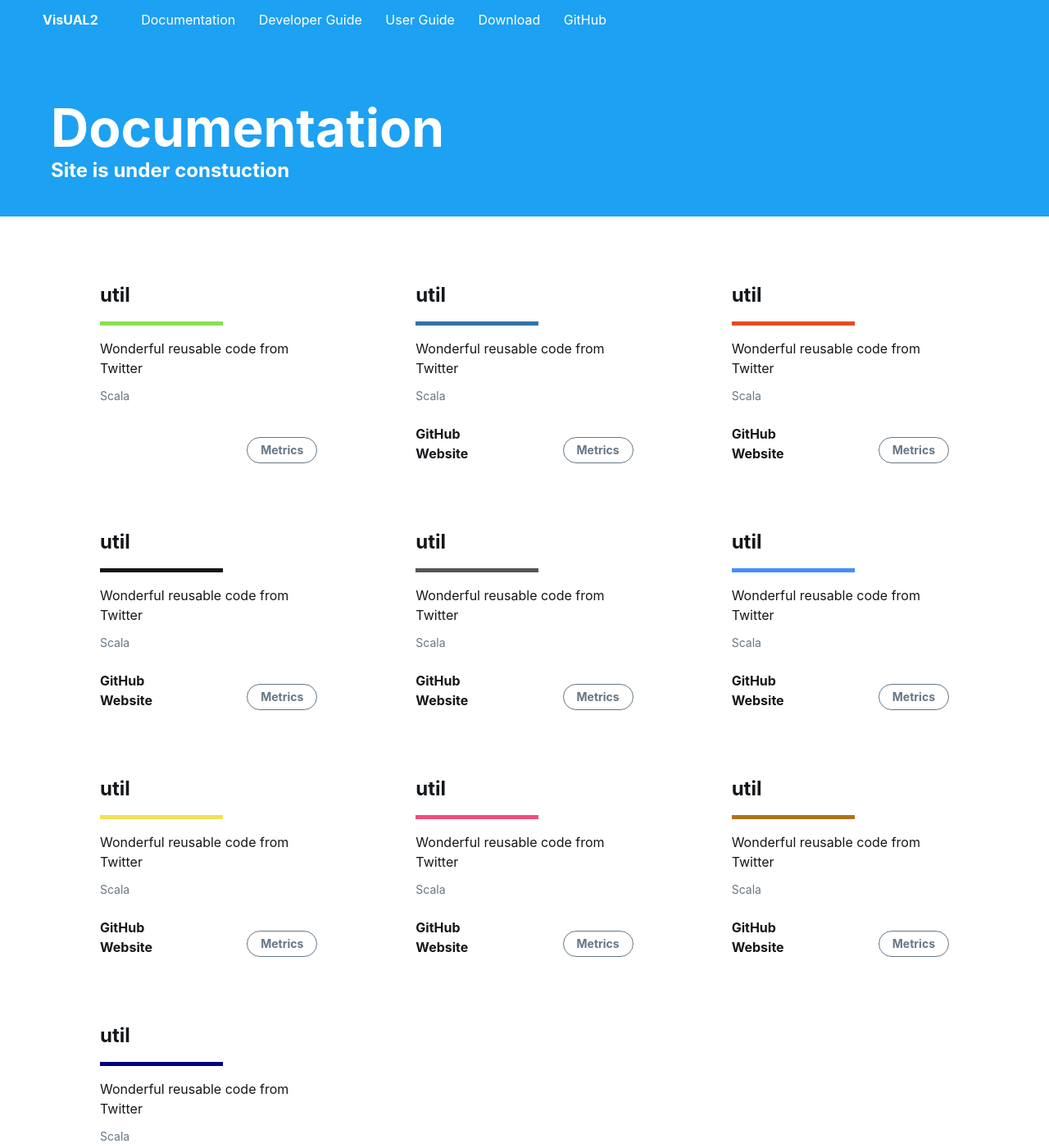
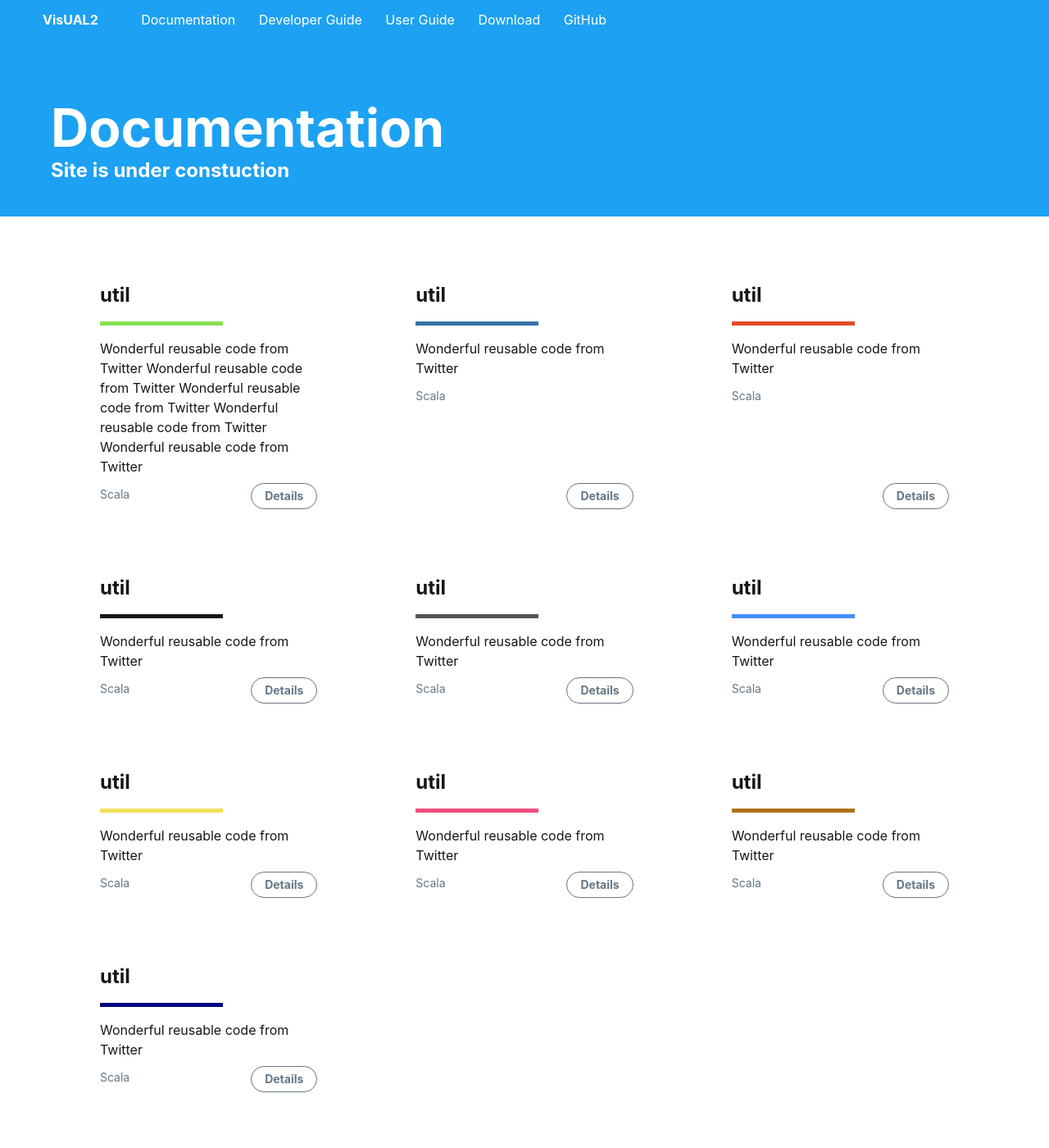
Before and after one commit to scc416/VisUAL2-doc, a Jekyll site: the page built from documentation.html, in a window 1280 px wide and 1400 px high. Shown: the whole window at 82% size. Built offline with Jekyll 4.4.1, drawn with Linux system fonts in a browser that asks for light colours.

Commit message:
Update documentation.html

```diff
--- a/documentation.html
+++ b/documentation.html
@@ -19,12 +19,11 @@ custom_css: projects.css
         <h1 class="project-name small-margin">util</h1>
         <div class="border small-margin" style="border-bottom-color: rgb(137, 224, 81);"></div>
         <div class="project-description xsmall-margin">
-            <div>Wonderful reusable code from Twitter</div>
+            <div>Wonderful reusable code from Twitter Wonderful reusable code from Twitter Wonderful reusable code from Twitter Wonderful reusable code from Twitter Wonderful reusable code from Twitter</div>
         </div>
         <p class="project-language">Scala</p>
-<!--        <div class="whitespace"></div>-->
         <a href="{{ site.baseurl }}/">
-            <button type="button" class="Button Button--tertiary">Metrics</button>
+            <button type="button" class="Button Button--tertiary">Details</button>
         </a>
     </div>
 
@@ -35,11 +34,9 @@ custom_css: projects.css
             <div>Wonderful reusable code from Twitter</div>
         </div>
         <p class="project-language">Scala</p>
-        <div class="whitespace"></div>
-        <div class="project-links">
-            <a href="https://github.com/twitter/util" target="_blank">GitHub</a><a href="http://twitter.github.com/util" target="_blank">Website</a>
-        </div>
-        <button onclick="window.open('https://opensource.twitter.com/metrics/twitter/util/WEEKLY')" type="button" class="Button Button--tertiary">Metrics</button>
+        <a href="{{ site.baseurl }}/">
+            <button type="button" class="Button Button--tertiary">Details</button>
+        </a>
     </div>
 
     <div class="Grid-cell u-size1of3 project-card">
@@ -49,11 +46,9 @@ custom_css: projects.css
             <div>Wonderful reusable code from Twitter</div>
         </div>
         <p class="project-language">Scala</p>
-        <div class="whitespace"></div>
-        <div class="project-links">
-            <a href="https://github.com/twitter/util" target="_blank">GitHub</a><a href="http://twitter.github.com/util" target="_blank">Website</a>
-        </div>
-        <button onclick="window.open('https://opensource.twitter.com/metrics/twitter/util/WEEKLY')" type="button" class="Button Button--tertiary">Metrics</button>
+        <a href="{{ site.baseurl }}/">
+            <button type="button" class="Button Button--tertiary">Details</button>
+        </a>
     </div>
 
     <div class="Grid-cell u-size1of3 project-card">
@@ -63,11 +58,9 @@ custom_css: projects.css
             <div>Wonderful reusable code from Twitter</div>
         </div>
         <p class="project-language">Scala</p>
-        <div class="whitespace"></div>
-        <div class="project-links">
-            <a href="https://github.com/twitter/util" target="_blank">GitHub</a><a href="http://twitter.github.com/util" target="_blank">Website</a>
-        </div>
-        <button onclick="window.open('https://opensource.twitter.com/metrics/twitter/util/WEEKLY')" type="button" class="Button Button--tertiary">Metrics</button>
+        <a href="{{ site.baseurl }}/">
+            <button type="button" class="Button Button--tertiary">Details</button>
+        </a>
     </div>
 
     <div class="Grid-cell u-size1of3 project-card">
@@ -77,11 +70,9 @@ custom_css: projects.css
             <div>Wonderful reusable code from Twitter</div>
         </div>
         <p class="project-language">Scala</p>
-        <div class="whitespace"></div>
-        <div class="project-links">
-            <a href="https://github.com/twitter/util" target="_blank">GitHub</a><a href="http://twitter.github.com/util" target="_blank">Website</a>
-        </div>
-        <button onclick="window.open('https://opensource.twitter.com/metrics/twitter/util/WEEKLY')" type="button" class="Button Button--tertiary">Metrics</button>
+        <a href="{{ site.baseurl }}/">
+            <button type="button" class="Button Button--tertiary">Details</button>
+        </a>
     </div>
 
     <div class="Grid-cell u-size1of3 project-card">
@@ -91,11 +82,9 @@ custom_css: projects.css
             <div>Wonderful reusable code from Twitter</div>
         </div>
         <p class="project-language">Scala</p>
-        <div class="whitespace"></div>
-        <div class="project-links">
-            <a href="https://github.com/twitter/util" target="_blank">GitHub</a><a href="http://twitter.github.com/util" target="_blank">Website</a>
-        </div>
-        <button onclick="window.open('https://opensource.twitter.com/metrics/twitter/util/WEEKLY')" type="button" class="Button Button--tertiary">Metrics</button>
+        <a href="{{ site.baseurl }}/">
+            <button type="button" class="Button Button--tertiary">Details</button>
+        </a>
     </div>
 
     <div class="Grid-cell u-size1of3 project-card">
@@ -105,11 +94,9 @@ custom_css: projects.css
             <div>Wonderful reusable code from Twitter</div>
         </div>
         <p class="project-language">Scala</p>
-        <div class="whitespace"></div>
-        <div class="project-links">
-            <a href="https://github.com/twitter/util" target="_blank">GitHub</a><a href="http://twitter.github.com/util" target="_blank">Website</a>
-        </div>
-        <button onclick="window.open('https://opensource.twitter.com/metrics/twitter/util/WEEKLY')" type="button" class="Button Button--tertiary">Metrics</button>
+        <a href="{{ site.baseurl }}/">
+            <button type="button" class="Button Button--tertiary">Details</button>
+        </a>
     </div>
 
     <div class="Grid-cell u-size1of3 project-card">
@@ -119,11 +106,9 @@ custom_css: projects.css
             <div>Wonderful reusable code from Twitter</div>
         </div>
         <p class="project-language">Scala</p>
-        <div class="whitespace"></div>
-        <div class="project-links">
-            <a href="https://github.com/twitter/util" target="_blank">GitHub</a><a href="http://twitter.github.com/util" target="_blank">Website</a>
-        </div>
-        <button onclick="window.open('https://opensource.twitter.com/metrics/twitter/util/WEEKLY')" type="button" class="Button Button--tertiary">Metrics</button>
+        <a href="{{ site.baseurl }}/">
+            <button type="button" class="Button Button--tertiary">Details</button>
+        </a>
     </div>
 
     <div class="Grid-cell u-size1of3 project-card">
@@ -133,11 +118,9 @@ custom_css: projects.css
             <div>Wonderful reusable code from Twitter</div>
         </div>
         <p class="project-language">Scala</p>
-        <div class="whitespace"></div>
-        <div class="project-links">
-            <a href="https://github.com/twitter/util" target="_blank">GitHub</a><a href="http://twitter.github.com/util" target="_blank">Website</a>
-        </div>
-        <button onclick="window.open('https://opensource.twitter.com/metrics/twitter/util/WEEKLY')" type="button" class="Button Button--tertiary">Metrics</button>
+        <a href="{{ site.baseurl }}/">
+            <button type="button" class="Button Button--tertiary">Details</button>
+        </a>
     </div>
 
     <div class="Grid-cell u-size1of3 project-card">
@@ -147,10 +130,8 @@ custom_css: projects.css
             <div>Wonderful reusable code from Twitter</div>
         </div>
         <p class="project-language">Scala</p>
-        <div class="whitespace"></div>
-        <div class="project-links">
-            <a href="https://github.com/twitter/util" target="_blank">GitHub</a><a href="http://twitter.github.com/util" target="_blank">Website</a>
-        </div>
-        <button onclick="window.open('https://opensource.twitter.com/metrics/twitter/util/WEEKLY')" type="button" class="Button Button--tertiary">Metrics</button>
+        <a href="{{ site.baseurl }}/">
+            <button type="button" class="Button Button--tertiary">Details</button>
+        </a>
     </div>
 </div>
```
